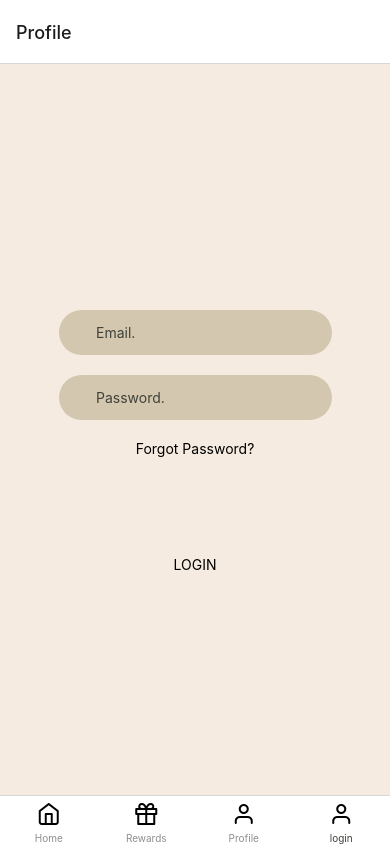
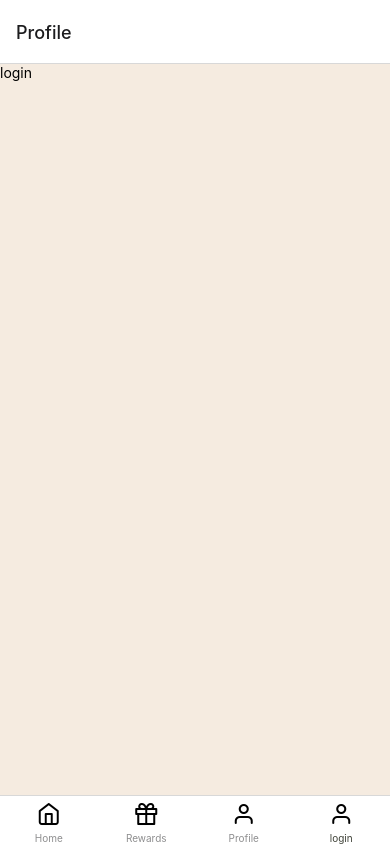
Before and after one commit to QDS2024/WellQuest, a React Native app in the folder client/: screen /login in a window 390 px wide. Built offline with nearby package versions, Linux system fonts and the light colour scheme; grey boxes are pictures that could not be loaded.

Commit message:
make changes

```diff
--- a/client/components/register/login.jsx
+++ b/client/components/register/login.jsx
@@ -13,70 +13,74 @@ export default function LoginPage() {
   const [email, setEmail] = useState("");
   const [password, setPassword] = useState("");
   return (
-    <View style={styles.container}>
-      <Image style={styles.image} source={require("./assets/icon.png")} />
-      <StatusBar style="auto" />
-      <View style={styles.inputView}>
-        <TextInput
-          style={styles.TextInput}
-          placeholder="Email."
-          placeholderTextColor="#3F4238"
-          onChangeText={(email) => setEmail(email)}
-        />
-      </View>
-      <View style={styles.inputView}>
-        <TextInput
-          style={styles.TextInput}
-          placeholder="Password."
-          placeholderTextColor="#3F4238"
-          secureTextEntry={true}
-          onChangeText={(password) => setPassword(password)}
-        />
-      </View>
-      <TouchableOpacity>
-        <Text style={styles.forgot_button}>Forgot Password?</Text>
-      </TouchableOpacity>
-      <TouchableOpacity style={styles.loginBtn}>
-        <Text style={styles.loginText}>LOGIN</Text>
-      </TouchableOpacity>
-    </View>
-  );
+    <Text>login</Text>
+  )
 }
-const styles = StyleSheet.create({
-  container: {
-    flex: 1,
-    backgroundColor: "#F5EBE0",
-    alignItems: "center",
-    justifyContent: "center",
-  },
-  image: {
-    marginBottom: 40,
-  },
-  inputView: {
-    backgroundColor: "#D4C7B0",
-    borderRadius: 30,
-    width: "70%",
-    height: 45,
-    marginBottom: 20,
-    alignItems: "center",
-  },
-  TextInput: {
-    height: 50,
-    flex: 1,
-    padding: 10,
-    marginLeft: 20,
-  },
-  forgot_button: {
-    height: 30,
-    marginBottom: 30,
-  },
-  loginBtn: {
-    width: "80%",
-    borderRadius: 25,
-    height: 50,
-    alignItems: "center",
-    justifyContent: "center",
-    marginTop: 40,
-    backgroundColor: "A5A58D",
-  },
-});
+//     <View style={styles.container}>
+//       <Image style={styles.image} source={require("./assets/icon.png")} />
+//       <StatusBar style="auto" />
+//       <View style={styles.inputView}>
+//         <TextInput
+//           style={styles.TextInput}
+//           placeholder="Email."
+//           placeholderTextColor="#3F4238"
+//           onChangeText={(email) => setEmail(email)}
+//         />
+//       </View>
+//       <View style={styles.inputView}>
+//         <TextInput
+//           style={styles.TextInput}
+//           placeholder="Password."
+//           placeholderTextColor="#3F4238"
+//           secureTextEntry={true}
+//           onChangeText={(password) => setPassword(password)}
+//         />
+//       </View>
+//       <TouchableOpacity>
+//         <Text style={styles.forgot_button}>Forgot Password?</Text>
+//       </TouchableOpacity>
+//       <TouchableOpacity style={styles.loginBtn}>
+//         <Text style={styles.loginText}>LOGIN</Text>
+//       </TouchableOpacity>
+//     </View>
+//   );
+// }
+// const styles = StyleSheet.create({
+//   container: {
+//     flex: 1,
+//     backgroundColor: "#F5EBE0",
+//     alignItems: "center",
+//     justifyContent: "center",
+//   },
+//   image: {
+//     marginBottom: 40,
+//   },
+//   inputView: {
+//     backgroundColor: "#D4C7B0",
+//     borderRadius: 30,
+//     width: "70%",
+//     height: 45,
+//     marginBottom: 20,
+//     alignItems: "center",
+//   },
+//   TextInput: {
+//     height: 50,
+//     flex: 1,
+//     padding: 10,
+//     marginLeft: 20,
+//   },
+//   forgot_button: {
+//     height: 30,
+//     marginBottom: 30,
+//   },
+//   loginBtn: {
+//     width: "80%",
+//     borderRadius: 25,
+//     height: 50,
+//     alignItems: "center",
+//     justifyContent: "center",
+//     marginTop: 40,
+//     backgroundColor: "A5A58D",
+//   },
+//}
+//)
```
